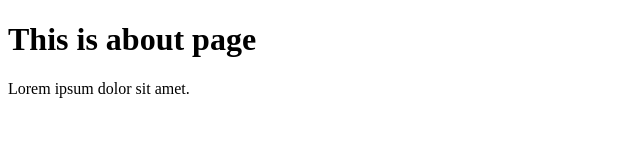
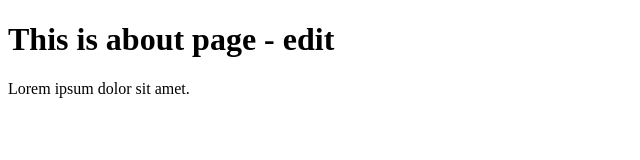
Before and after one commit to Luc1ous/test, a plain HTML site: page about.html in a window 1280 px wide. Shown: the whole page, without its empty margins (0-640 px from the left). Drawn offline with Linux system fonts and the light colour scheme.

Commit message:
edit about page

```diff
--- a/about.html
+++ b/about.html
@@ -6,7 +6,7 @@
     <title>About</title>
 </head>
 <body>
-    <h1>This is about page</h1>
+    <h1>This is about page - edit</h1>
     <p>Lorem ipsum dolor sit amet.</p>
 </body>
 </html>
```
